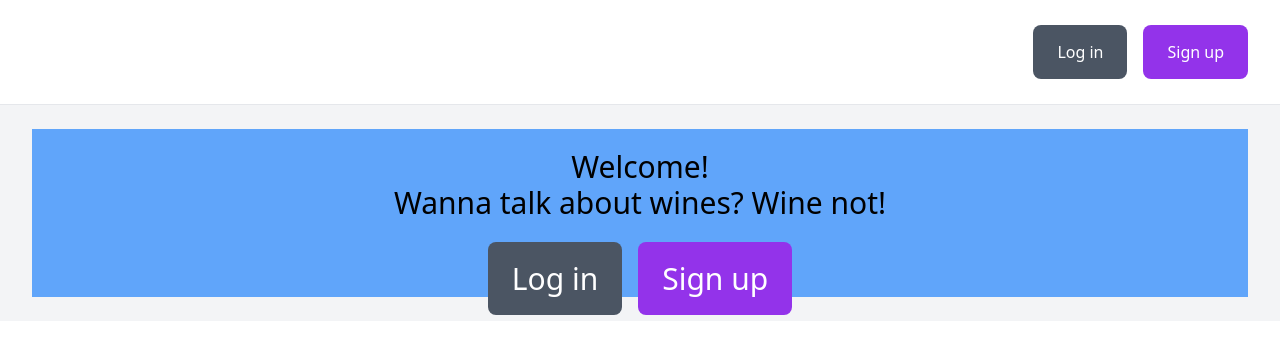
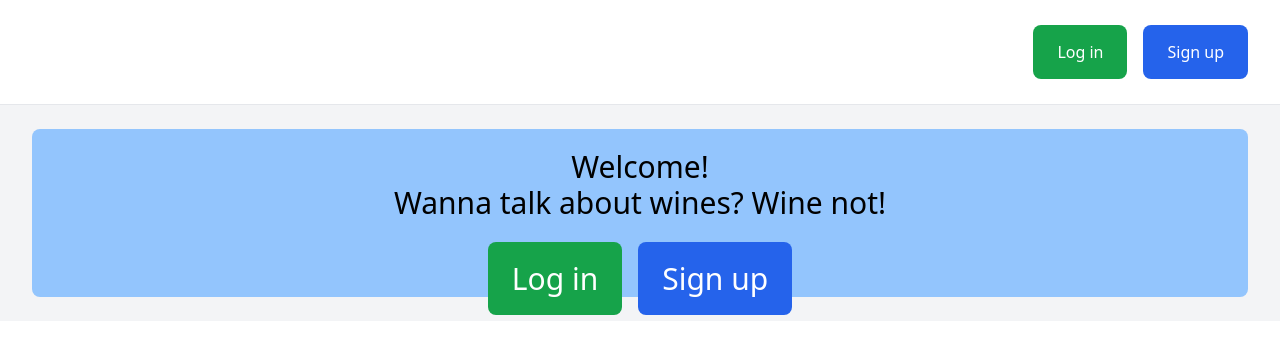
Before and after one commit to zacmea/WineNot, a Vue app in the folder WineNotFrontEnd/: page / in a window 1280 px wide. Shown: the top 354 px of the page. Built offline with nearby package versions, Linux system fonts and the light colour scheme.

Commit message:
sets up conditional viewing of top nav and home page

```diff
--- a/WineNotFrontEnd/src/App.vue
+++ b/WineNotFrontEnd/src/App.vue
@@ -5,9 +5,10 @@
                 <div class="menu-left">
                     <a href="#" class="text-xl">{{first_name}}</a>
                 </div>
-
+                    <!-- NOTE: the below will only show if the user is authenticated -->
                 <div class="menu-center flex space-x-12" v-if="userStore.user.isAuthenticated">
                     <a href="#" class="text-purple-700">
+                        <!-- NOTE: these svg snippets are icons from Heroicons, a collection of free, MIT-licensed icons from Tailwind makers.  The "path" attribute in the SVG tag gives the drawing instructions for the actual icon. Also avail. in jsx format-->
                         <svg xmlns="http://www.w3.org/2000/svg" fill="none" viewBox="0 0 24 24" stroke-width="1.5" stroke="currentColor" class="w-6 h-6">
                             <path stroke-linecap="round" stroke-linejoin="round" d="M2.25 12l8.954-8.955c.44-.439 1.152-.439 1.591 0L21.75 12M4.5 9.75v10.125c0 .621.504 1.125 1.125 1.125H9.75v-4.875c0-.621.504-1.125 1.125-1.125h2.25c.621 0 1.125.504 1.125 1.125V21h4.125c.621 0 1.125-.504 1.125-1.125V9.75M8.25 21h8.25" />
                         </svg>
@@ -31,17 +32,17 @@
                         </svg>
                     </a>
                 </div>
-
+                <!-- NOTE: this part controls the profile image and/or login/signup buttons -->
                 <div class="menu-right">
                     <template v-if="userStore.user.isAuthenticated">
                         <a href="#">
-                            <img src="https://i.pravatar.cc/40?img=70" class="rounded-full">
+                            <img src="https://i.imgur.com/uf7d20K.png" class="rounded-full w-10">
                         </a>
                     </template>
 
                     <template v-else>
-                        <RouterLink to="/login" class="mr-4 py-4 px-6 bg-gray-600 text-white rounded-lg">Log in</RouterLink>
-                        <RouterLink to="/signup" class="py-4 px-6 bg-purple-600 text-white rounded-lg">Sign up</RouterLink>
+                        <RouterLink to="/login" class="mr-4 py-4 px-6 bg-green-600 text-white rounded-lg">Log in</RouterLink>
+                        <RouterLink to="/signup" class="py-4 px-6 bg-blue-600 text-white rounded-lg">Sign up</RouterLink>
                     </template>
                 </div>
             </div>
--- a/WineNotFrontEnd/src/components/HelloWorld.vue
+++ /dev/null
@@ -1,49 +0,0 @@
-<!-- <script setup>
-import '../index.css'
-
-defineProps({
-  msg: {
-    type: String,
-    required: true
-  }
-})
-</script>
-
-<template>
-  <div class="greetings">
-    <h1 class="text-red-500">{{ msg }}</h1>
-    <h3 class="text-red-800">
-      You have successfully created a project with
-      <a href="https://vitejs.dev/" target="_blank" rel="noopener">Vite</a> +
-      <a href="https://vuejs.org/" target="_blank" rel="noopener">Vue 3</a>.
-    </h3>
-  </div>
-</template>
-
-<style scoped>
-@tailwind base;
-@tailwind components;
-@tailwind utilities;
-/* h1 {
-  font-weight: 500;
-  font-size: 2.6rem;
-  position: relative;
-  top: -10px;
-}
-
-h3 {
-  font-size: 1.2rem;
-}
-
-.greetings h1,
-.greetings h3 {
-  text-align: center;
-}
-
-@media (min-width: 1024px) {
-  .greetings h1,
-  .greetings h3 {
-    text-align: left;
-  }
-} */
-</style> -->
--- a/WineNotFrontEnd/src/components/TheWelcome.vue
+++ b/WineNotFrontEnd/src/components/TheWelcome.vue
@@ -1,20 +1,11 @@
-<script setup>
-import WelcomeItem from './WelcomeItem.vue'
-import DocumentationIcon from './icons/IconDocumentation.vue'
-import ToolingIcon from './icons/IconTooling.vue'
-import EcosystemIcon from './icons/IconEcosystem.vue'
-import CommunityIcon from './icons/IconCommunity.vue'
-import SupportIcon from './icons/IconSupport.vue'
-</script>
-
 <template>
 
-    <body class="bg-blue-400 text-center text-3xl">
-        <template v-if="currentUser">
-            <h1>Welcome, {{ currentUser.name }}!</h1>
+    <body class="bg-blue-300 text-center text-3xl rounded-lg">
+        <template v-if="userStore.user.isAuthenticated">
+            <h1>Welcome, {{ userStore.user.first_name }}!</h1>
             <div>
-                <a class="a" href="/collexns">View your collections</a>
-                <a class="a" href="/wines">Browse wines</a>
+                <RouterLink to="/collexns">View your collections</RouterLink>
+                <RouterLink to="/wines">Browse wines</RouterLink>
             </div>
         </template>
         <template v-else>
@@ -23,9 +14,41 @@ import SupportIcon from './icons/IconSupport.vue'
             <h2>Wanna talk about wines?  Wine not!</h2>
             </div>
             <div>
-                <RouterLink to="/login" class="mr-4 py-4 px-6 bg-gray-600 text-white rounded-lg">Log in</RouterLink>
-                <RouterLink to="/signup" class="py-4 px-6 bg-purple-600 text-white rounded-lg">Sign up</RouterLink>
+                <RouterLink to="/login" class="mr-4 py-4 px-6 bg-green-600 text-white rounded-lg">Log in</RouterLink>
+                <RouterLink to="/signup" class="py-4 px-6 bg-blue-600 text-white rounded-lg">Sign up</RouterLink>
             </div>
         </template>
     </body>
 </template>
+
+<script>
+    import axios from 'axios'
+    import Toast from '@/components/Toast.vue'
+    import { useUserStore } from '@/stores/user'
+
+    export default {
+        setup() {
+            const userStore = useUserStore()
+
+            return {
+                userStore
+            }
+        },
+
+        components: {
+            Toast
+        },
+
+        beforeCreate() {
+            this.userStore.initStore()
+
+            const token = this.userStore.user.access
+
+            if (token) {
+                axios.defaults.headers.common["Authorization"] = "Bearer " + token;
+            } else {
+                axios.defaults.headers.common["Authorization"] = "";
+            }
+        }
+    }
+</script>
--- a/WineNotFrontEnd/src/stores/user.js
+++ b/WineNotFrontEnd/src/stores/user.js
@@ -74,7 +74,7 @@ export const useUserStore = defineStore({
             console.log('User store updated', this.user);
         },
 
-        refreshToken() {
+        refreshToken() {  //this will keep the user logged in
             axios.post('/api/refresh/', {
                 refresh: this.user.refresh
             })
```
